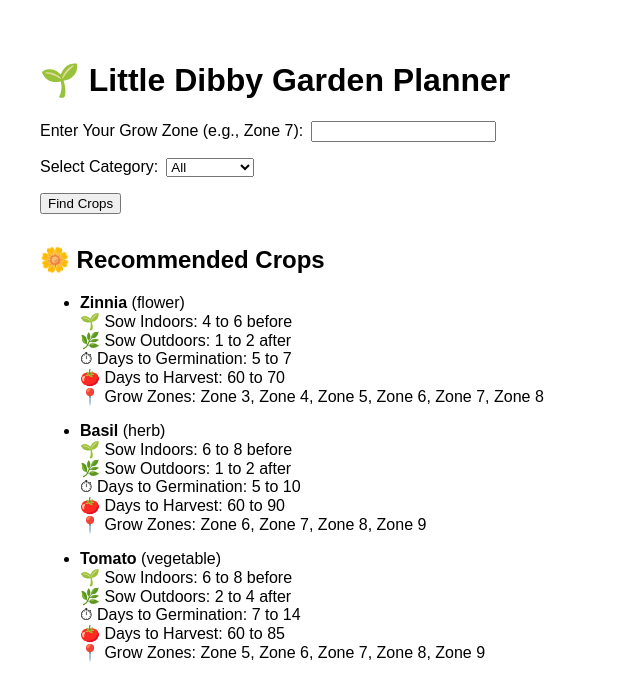
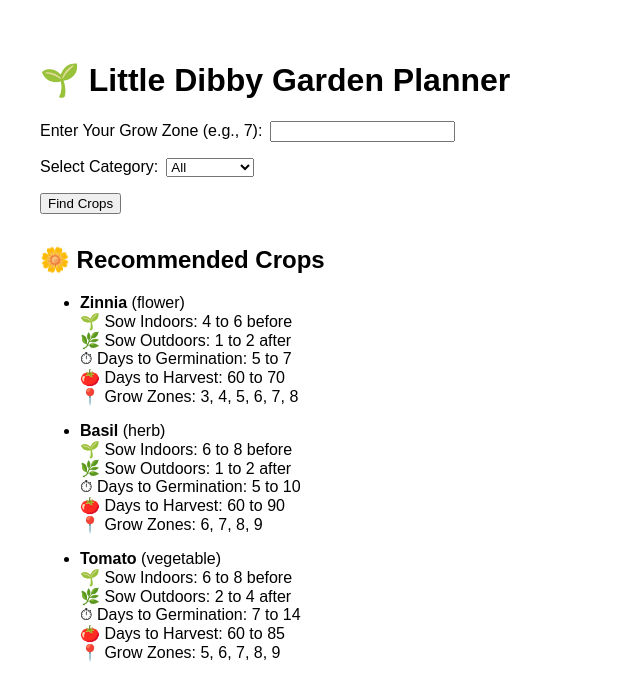
Before and after one commit to SpokenGarden/dibby-app, a React (Create React App) app: page / in a window 1280 px wide. Both pictures are taken after a click on the button "Find Crops". Shown: the top 700 px of the page, without its empty margins (0-640 px from the left). Built offline with nearby package versions, Linux system fonts and the light colour scheme.

Commit message:
Update App.js

```diff
--- a/src/App.js
+++ b/src/App.js
@@ -7,9 +7,11 @@ export default function GardenPlannerApp() {
   const [filteredCrops, setFilteredCrops] = useState([]);
 
   const handleSearch = () => {
+    const zonePattern = new RegExp(`Zone[\s]*${zone}`, "i");
+
     const results = cropData.filter((crop) => {
       const zoneMatch =
-        zone === "" || crop.Grow_Zones.toLowerCase().includes(zone.toLowerCase());
+        zone === "" || zonePattern.test(crop.Grow_Zones);
       const categoryMatch =
         category === "all" || crop.Type.toLowerCase() === category.toLowerCase();
       return zoneMatch && categoryMatch;
@@ -24,12 +26,17 @@ export default function GardenPlannerApp() {
     setFilteredCrops(sorted);
   };
 
+  const formatZones = (zones) => {
+    const numbers = zones.match(/\d+/g);
+    return numbers ? numbers.join(", ") : zones;
+  };
+
   return (
     <div style={{ fontFamily: "Arial, sans-serif", padding: "2rem" }}>
       <h1>🌱 Little Dibby Garden Planner</h1>
       <div style={{ marginBottom: "1rem" }}>
         <label>
-          Enter Your Grow Zone (e.g., Zone 7):
+          Enter Your Grow Zone (e.g., 7):
           <input
             type="text"
             value={zone}
@@ -66,7 +73,7 @@ export default function GardenPlannerApp() {
                 🌿 Sow Outdoors: {crop.Sow_Outdoors}<br />
                 ⏱ Days to Germination: {crop.Days_to_Germination}<br />
                 🍅 Days to Harvest: {crop.Days_to_Harvest}<br />
-                📍 Grow Zones: {crop.Grow_Zones}
+                📍 Grow Zones: {formatZones(crop.Grow_Zones)}
               </li>
             ))}
           </ul>
```
